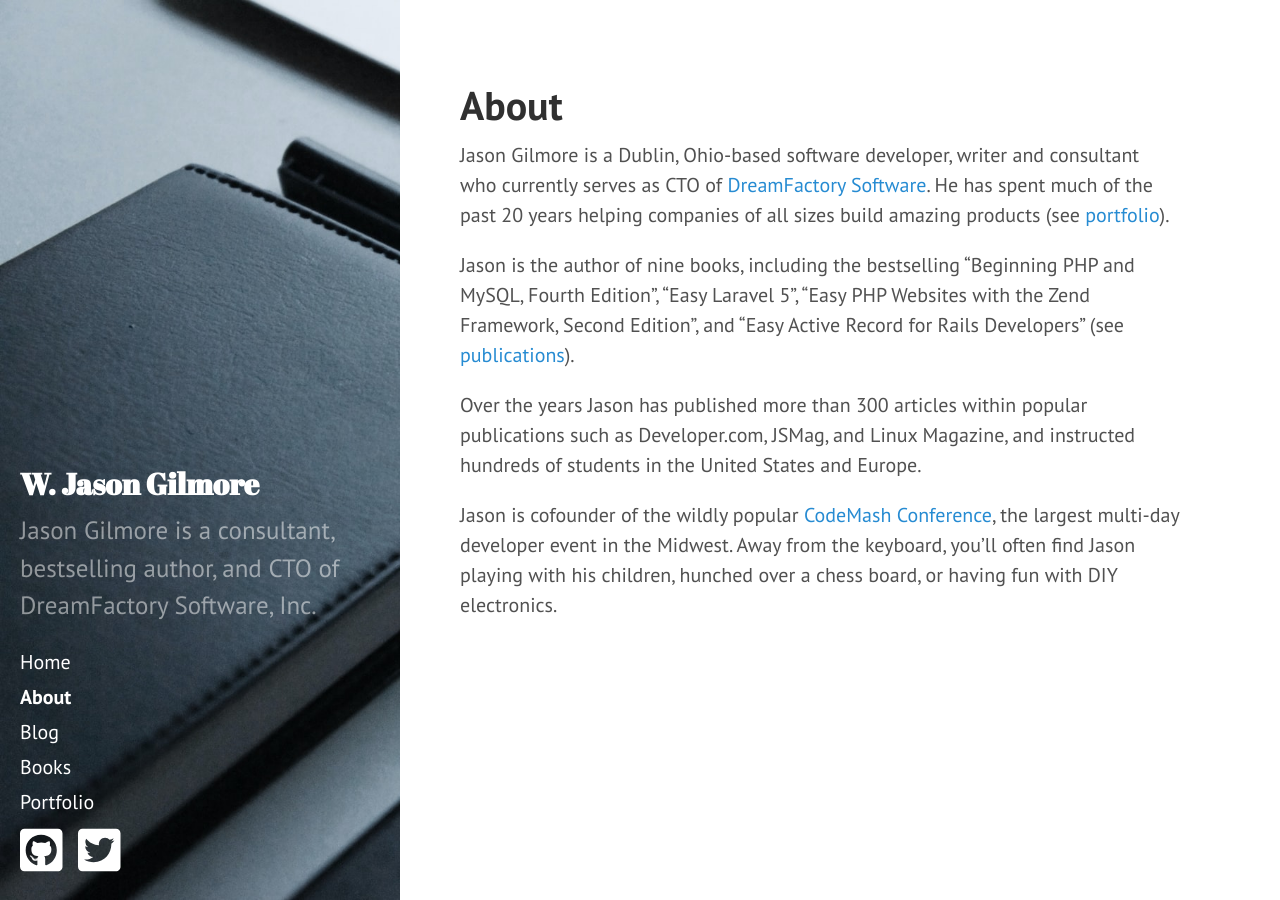
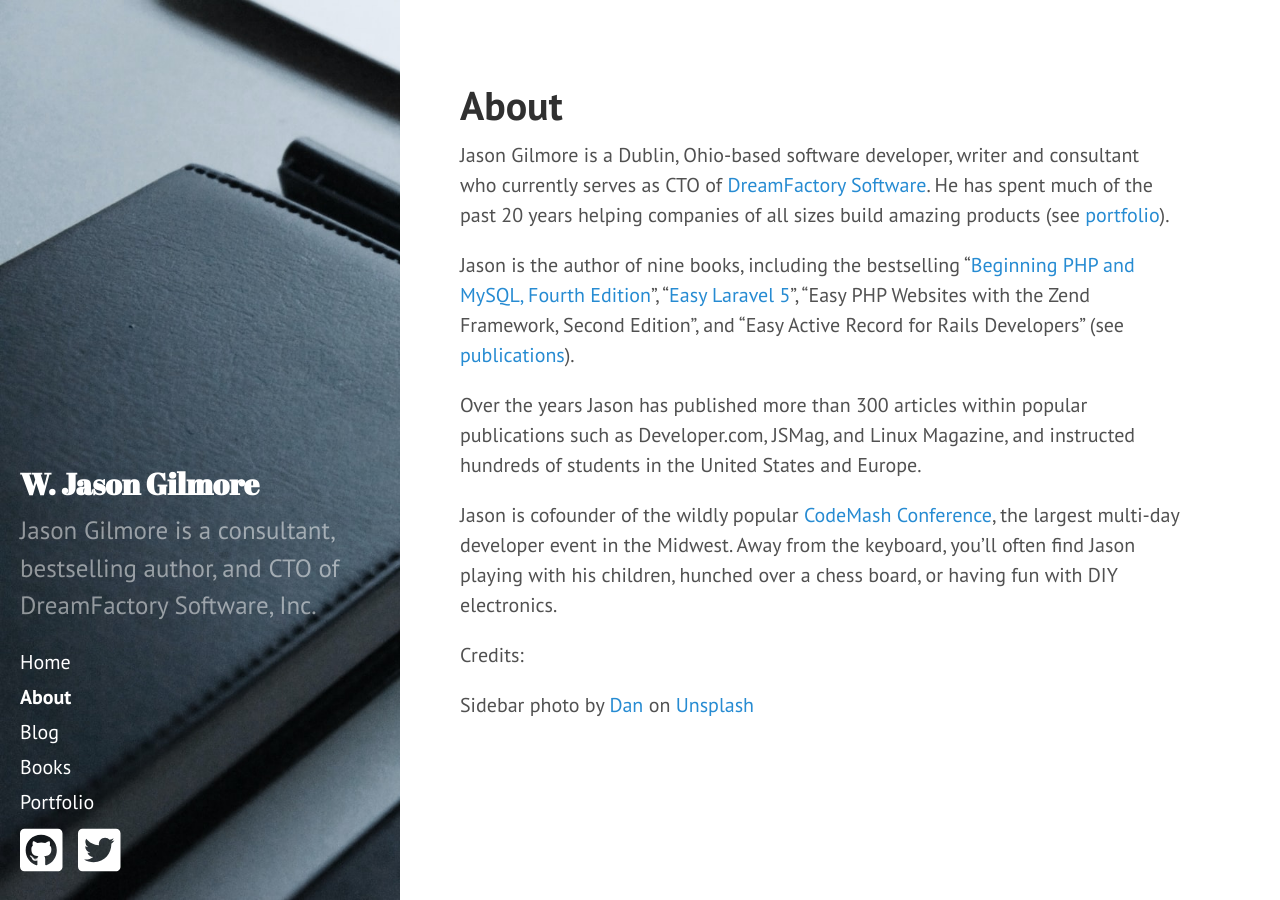
Before and after one commit to wjgilmore/wjgilmore.github.io, a Jekyll site: the page built from about.md, in a window 1280 px wide. Built offline with Jekyll 4.4.1, drawn with Linux system fonts in a browser that asks for light colours; nearby versions of some CDN libraries.

```diff
--- a/_includes/head.html
+++ b/_includes/head.html
@@ -20,6 +20,10 @@
   <link rel="stylesheet" href="/public/css/hyde.css">
   <link rel="stylesheet" href="http://fonts.googleapis.com/css?family=PT+Sans:400,400italic,700|Abril+Fatface">
 
+  <!-- AHrefs -->
+
+  <meta name="ahrefs-site-verification" content="313fafe2f8e5c234f0e1170f0bb5798cbb02ca1658fa427654a48cca0431507d">
+
   <!-- FontAwesome -->
   <script src="https://cdnjs.cloudflare.com/ajax/libs/font-awesome/5.14.0/js/all.min.js" integrity="sha512-YSdqvJoZr83hj76AIVdOcvLWYMWzy6sJyIMic2aQz5kh2bPTd9dzY3NtdeEAzPp/PhgZqr4aJObB3ym/vsItMg==" crossorigin="anonymous"></script>
   <link rel="stylesheet" href="https://cdnjs.cloudflare.com/ajax/libs/font-awesome/5.14.0/css/all.min.css" integrity="sha512-1PKOgIY59xJ8Co8+NE6FZ+LOAZKjy+KY8iq0G4B3CyeY6wYHN3yt9PW0XpSriVlkMXe40PTKnXrLnZ9+fkDaog==" crossorigin="anonymous" />
--- a/about.md
+++ b/about.md
@@ -3,10 +3,16 @@ layout: page
 title: About
 ---
 
-Jason Gilmore is a Dublin, Ohio-based software developer, writer and consultant who currently serves as CTO of [DreamFactory Software](https://www.dreamfactory.com/). He has spent much of the past 20 years helping companies of all sizes build amazing products (see [portfolio](/portfolio.html)).
+Jason Gilmore is a Dublin, Ohio-based software developer, writer and consultant who currently serves as CTO of <a href="https://www.dreamfactory.com/" rel="nofollow">DreamFactory Software</a>. He has spent much of the past 20 years helping companies of all sizes build amazing products (see [portfolio](/portfolio.html)).
 
-Jason is the author of nine books, including the bestselling "Beginning PHP and MySQL, Fourth Edition", "Easy Laravel 5", "Easy PHP Websites with the Zend Framework, Second Edition", and "Easy Active Record for Rails Developers" (see [publications](/books.html)).
+Jason is the author of nine books, including the bestselling "<a href="https://www.amazon.com/Beginning-PHP-MySQL-Novice-Professional/dp/1430231149/" rel="nofollow">Beginning PHP and MySQL, Fourth Edition</a>", "<a href="https://leanpub.com/easylaravel" rel="nofollow">Easy Laravel 5</a>", "Easy PHP Websites with the Zend Framework, Second Edition", and "Easy Active Record for Rails Developers" (see [publications](/books.html)).
 
 Over the years Jason has published more than 300 articles within popular publications such as Developer.com, JSMag, and Linux Magazine, and instructed hundreds of students in the United States and Europe.
 
 Jason is cofounder of the wildly popular [CodeMash Conference](https://www.codemash.org/), the largest multi-day developer event in the Midwest. Away from the keyboard, you’ll often find Jason playing with his children, hunched over a chess board, or having fun with DIY electronics.
+
+Credits:
+
+<p>
+Sidebar photo by <a href="https://unsplash.com/@dantrvo?utm_source=unsplash&utm_medium=referral&utm_content=creditCopyText" rel="nofollow">Dan</a> on <a href="https://unsplash.com/t/technology?utm_source=unsplash&utm_medium=referral&utm_content=creditCopyText" rel="nofollow">Unsplash</a>
+</p>
```
Also changed, not shown: README.md.
